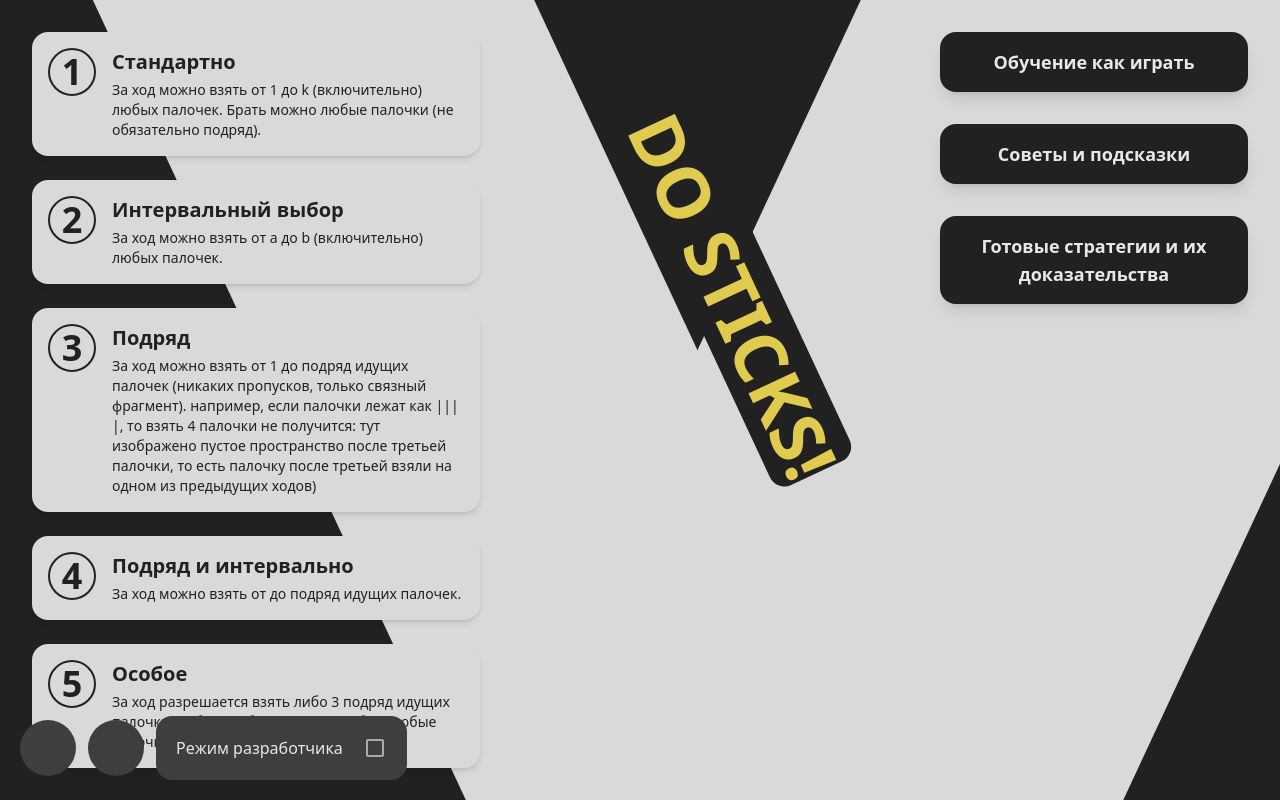
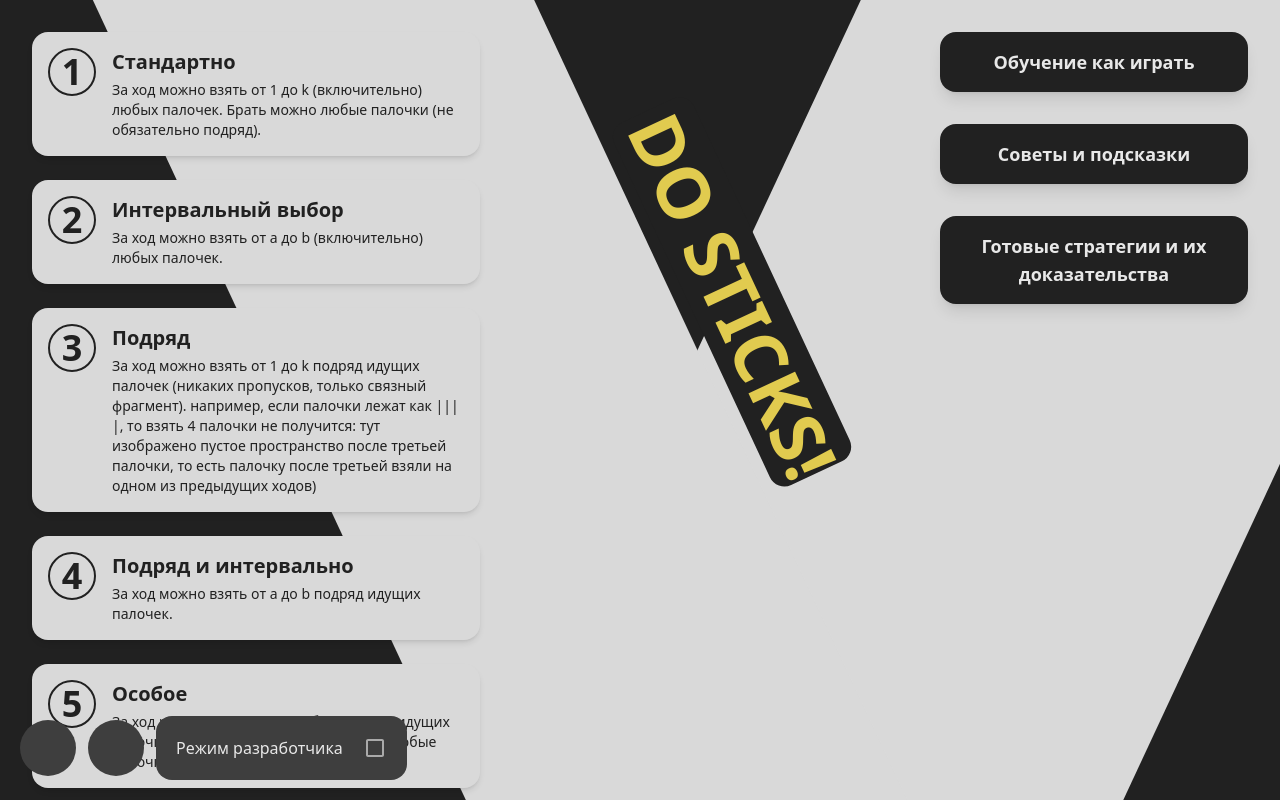
Before and after one commit to DimaTortik2/Game-of-Sticks, a React (Vite) app: page / in a window 1280 px wide. Built offline with nearby package versions, Linux system fonts and the light colour scheme; some icons are missing.

Commit message:
refactoring

```diff
--- a/src/pages/main-menu/model/consts.tsx
+++ b/src/app/consts/game-modes.ts
@@ -18,12 +18,12 @@ export const GAME_MODES: {
 		number: 3,
 		name: 'Подряд',
 		description:
-			'За ход можно взять от 1 до подряд идущих палочек (никаких пропусков, только связный фрагмент). например, если палочки лежат как ||| |, то взять 4 палочки не получится: тут изображено пустое пространство после третьей палочки, то есть палочку после третьей взяли на одном из предыдущих ходов)',
+			'За ход можно взять от 1 до k подряд идущих палочек (никаких пропусков, только связный фрагмент). например, если палочки лежат как ||| |, то взять 4 палочки не получится: тут изображено пустое пространство после третьей палочки, то есть палочку после третьей взяли на одном из предыдущих ходов)',
 	},
 	{
 		number: 4,
 		name: 'Подряд и интервально',
-		description: 'За ход можно взять от до подряд идущих палочек.',
+		description: 'За ход можно взять от a до b подряд идущих палочек.',
 	},
 	{
 		number: 5,
--- a/src/features/game/field/model/helpers/mode_1_2_check.ts
+++ b/src/features/game/field/model/helpers/mode_1_2_check.ts
@@ -6,5 +6,5 @@ export function mode_1_2_check(
 ) {
 	console.log({ positionBefore, positionAfter, min, max })
 
-	return false
+	return true
 }
--- a/src/pages/main-menu/fasade/main-menu-page.tsx
+++ b/src/pages/main-menu/fasade/main-menu-page.tsx
@@ -1,4 +1,4 @@
-import { GAME_MODES } from '../model/consts'
+import { GAME_MODES } from '../../../app/consts/game-modes'
 import { GameModeLink } from '../ui/game-mode-link'
 
 import { BottomBtns } from '../../../features/bottom-btns'
```
